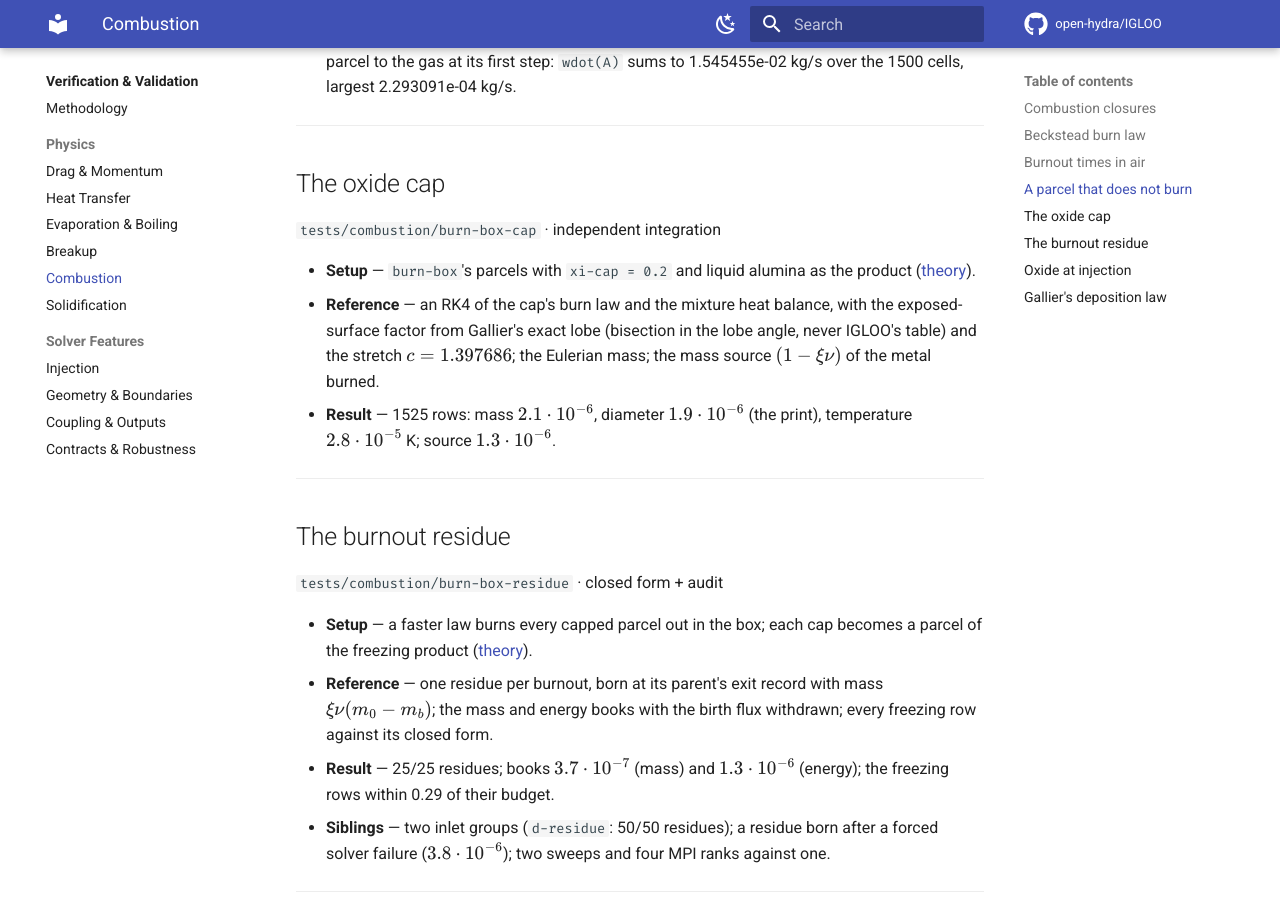
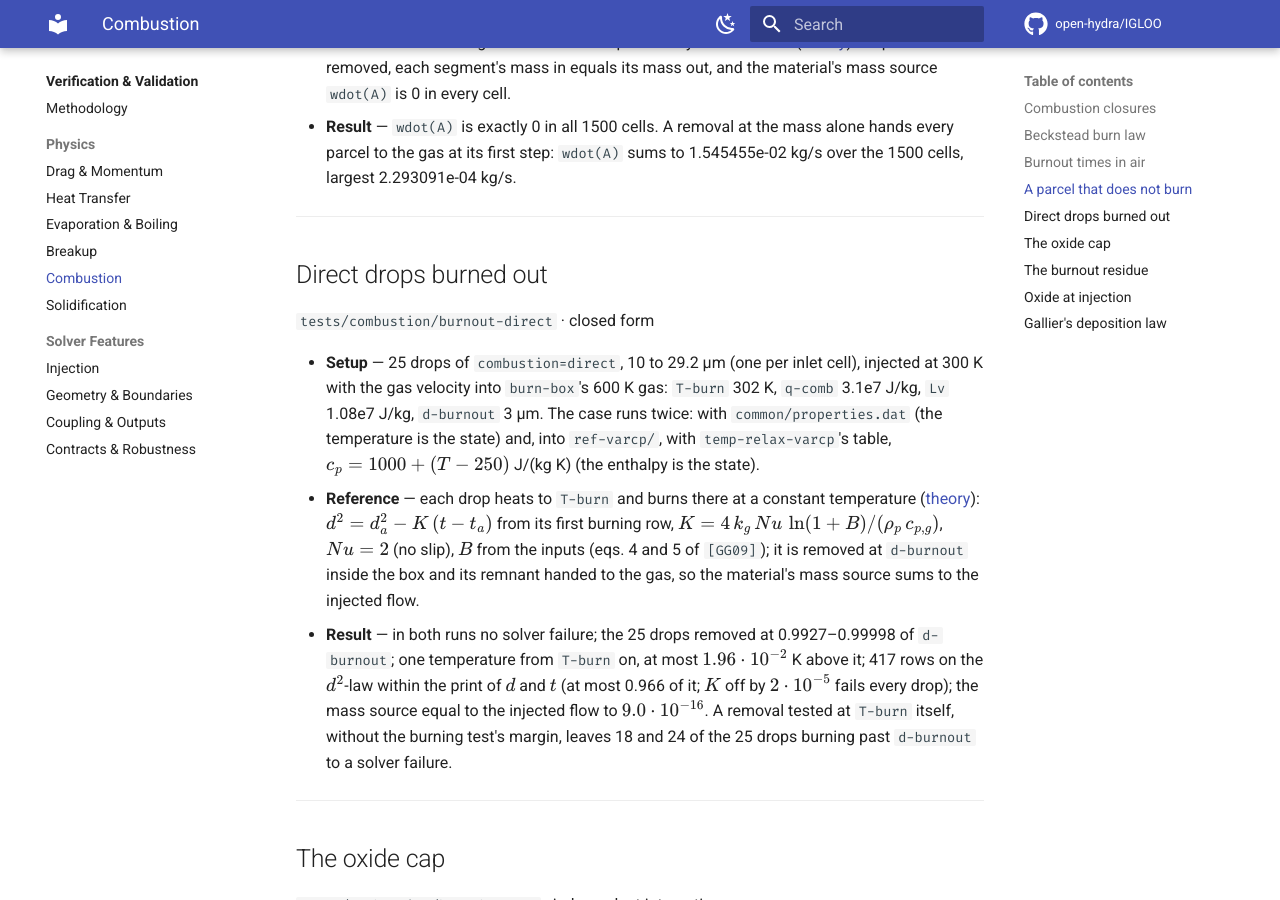
Before and after one commit to open-hydra/IGLOO, an MkDocs documentation site: the page built from docs/vv/combustion.md, in a window 1280 px wide and 900 px high, scrolled down 3800 px. Built offline with MkDocs 1.6.1 and Material for MkDocs 9.7.7, drawn with Linux system fonts in a browser that asks for light colours; comment, search, counter and statistics services are not loaded; some of the changed text lies outside the part shown.

Commit message:
docs: direct's burning temperature shared by the removal, the burnout-direct case, 406 tests
theory/combustion.md: a direct drop is removed at the burnout mass from
T-burn (1 - 1e-10), the temperature from which it burns (one constant,
directOnset); the suite's sentence on direct names burnout-direct and
what it checks. vv/combustion.md: the burnout-direct entry (setup,
reference, result) beside burnout-cold, and its row in the page's table;
vv/index.md: the combustion row and the count. development/testing.md:
the case in the tree and in the combustion category, 406 tests (344 e2e
+ 61 unit + the optional vortex-cloud-3way), counted by ctest -N from
tests/CMakeLists.txt (191 igloo_e2e_case). zensical 0.0.74 build
--strict: no issues.

Co-Authored-By: Claude Opus 5.5 <noreply@anthropic.com>
Claude-Session: https://claude.ai/code/session_01YbtUqacA6qYqYfoFJvSCJ8

```diff
--- a/docs/theory/combustion.md
+++ b/docs/theory/combustion.md
@@ -110,9 +110,10 @@ solver failure.  Under model 8 the test is on the metal's mass $m_\mathrm{Al}$;
 ([Solidification](solidification.md)).
 
 A burning parcel (models 5 and 8) is removed at that mass only while it burns: its temperature must be at or above
-`T-ign` under `Beckstead`, `T-burn` under `direct`. A parcel at the removal mass that does not burn — one injected
-at or below `d-burnout` into a gas that never ignites it — is not removed and goes on as an inert parcel. The
-evaporating models 2 and 4 remove at the mass alone.
+`T-ign` under `Beckstead`, and under `direct` at or above $T_\mathrm{burn}\,(1 - 10^{-10})$, the temperature from
+which the drop burns ([When a drop burns](#when-a-drop-burns-and-its-temperature)). A parcel at the removal mass
+that does not burn — one injected at or below `d-burnout` into a gas that never ignites it — is not removed and goes
+on as an inert parcel. The evaporating models 2 and 4 remove at the mass alone.
 
 ### Robustness
 
@@ -156,7 +157,8 @@ T_p \ge T_\mathrm{burn}\,(1 - 10^{-10}) \quad\text{and}\quad d > d_\mathrm{stop}
 $$
 
 $T_\mathrm{burn}$ the burning temperature and $d_\mathrm{stop}$ = `d-stop` (0 = none); the factor
-$1 - 10^{-10}$ keeps a drop held at $T_\mathrm{burn}$ burning through the round-off of its state. While
+$1 - 10^{-10}$ keeps a drop held at $T_\mathrm{burn}$ burning through the round-off of its state, and the removal
+at the burnout mass ([Burnout](#burnout)) tests the same temperature (one constant, `directOnset`). While
 $\dot m > 0$ the convective and radiative heat are left out of the energy equation and $dT_p/dt = 0$
 ($dh_p/dt = 0$ for the enthalpy state): every heat the drop receives feeds its vaporisation, as in [GG09]
 ($\dot Q = \dot m\,L_v$, $T_p$ held at the saturation temperature). The drop keeps the temperature at which it
@@ -568,8 +570,11 @@ carries the cap), `burn-box-residue-gallier` (five sizes burned out under the la
 path, each burnout time on Beckstead's, Gallier's residue sizes), `beckstead-air` (burnout times of 10–1000 µm particles in air against Eq. 7 of
 `[Beck05]`, his Fig. 1 drawn beside them) and `burnout-cold` (parcels at the removal size that never ignite: none is
 removed).  See `tests/combustion/INFO.md`.  Of `combustion=direct` the suite checks the reading of its row
-(`material_tokens`, MT8) and the refusal of a burning temperature off one atmosphere (`refuse-direct-pressure`);
-no test evaluates its rate or burns a `direct` drop.
+(`material_tokens`, MT8), the refusal of a burning temperature off one atmosphere (`refuse-direct-pressure`) and,
+in `burnout-direct`, 25 drops heated into `T-burn`, with the temperature and with the enthalpy as the state: each
+burns at a constant temperature on the $d^2$-law of eqs. 4 and 5 of [GG09] at $Nu = 2$ (every trajectory row within
+the print of $d$ and $t$) and is removed at `d-burnout` inside the box, its remnant handed to the gas (the mass
+source equals the injected flow).
 
 References:
 
--- a/docs/vv/combustion.md
+++ b/docs/vv/combustion.md
@@ -1,7 +1,8 @@
 # Combustion
 
 Aluminium combustion: Beckstead's $d^n$ burn law (model 5), the oxide cap on a burning drop
-(model 8), the burnout residue, an oxide fraction at injection, and Gallier's deposition law.
+(model 8), the burnout residue, an oxide fraction at injection, Gallier's deposition law, and the $d^2$ burn of
+`combustion=direct` to its removal.
 
 | Case | What it pins | Kind | Result |
 |---|---|---|---|
@@ -12,6 +13,7 @@ Aluminium combustion: Beckstead's $d^n$ burn law (model 5), the oxide cap on a b
 | [`burn-box-residue`](#burn-box-residue) | the burnout residue | closed form + audit | 25/25 residues |
 | [`burn-box-ox0`](#burn-box-ox0) | an oxide fraction at injection | independent integration | 725/725 rows |
 | [`burnout-cold`](#burnout-cold) | no removal of a parcel that does not burn | closed form | no parcel removed |
+| [`burnout-direct`](#burnout-direct) | the $d^2$ burn of `direct` drops and their removal | closed form | 25/25 removed, rows within 0.966 of the print |
 | [Gallier's law](#gallier) | the deposition law and the residue size | independent integration | $\beta$ within 0.017 of Gallier's |
 
 ---
@@ -87,6 +89,27 @@ Aluminium combustion: Beckstead's $d^n$ burn law (model 5), the oxide cap on a b
 
 ---
 
+## Direct drops burned out {#burnout-direct}
+
+`tests/combustion/burnout-direct` · closed form
+
+- **Setup** — 25 drops of `combustion=direct`, 10 to 29.2 µm (one per inlet cell), injected at 300 K with the gas
+  velocity into `burn-box`'s 600 K gas: `T-burn` 302 K, `q-comb` 3.1e7 J/kg, `Lv` 1.08e7 J/kg, `d-burnout` 3 µm. The
+  case runs twice: with `common/properties.dat` (the temperature is the state) and, into `ref-varcp/`, with
+  `temp-relax-varcp`'s table, $c_p = 1000 + (T - 250)$ J/(kg K) (the enthalpy is the state).
+- **Reference** — each drop heats to `T-burn` and burns there at a constant temperature
+  ([theory](../theory/combustion.md#direct-combustion)): $d^2 = d_a^2 - K\,(t - t_a)$ from its first burning row,
+  $K = 4\,k_g\,Nu\,\ln(1 + B)/(\rho_p\,c_{p,g})$, $Nu = 2$ (no slip), $B$ from the inputs (eqs. 4 and 5 of
+  `[GG09]`); it is removed at `d-burnout` inside the box and its remnant handed to the gas, so the material's mass
+  source sums to the injected flow.
+- **Result** — in both runs no solver failure; the 25 drops removed at 0.9927–0.99998 of `d-burnout`; one
+  temperature from `T-burn` on, at most $1.96\cdot10^{-2}$ K above it; 417 rows on the $d^2$-law within the print
+  of $d$ and $t$ (at most 0.966 of it; $K$ off by $2\cdot10^{-5}$ fails every drop); the mass source equal to the
+  injected flow to $9.0\cdot10^{-16}$. A removal tested at `T-burn` itself, without the burning test's margin,
+  leaves 18 and 24 of the 25 drops burning past `d-burnout` to a solver failure.
+
+---
+
 ## The oxide cap {#burn-box-cap}
 
 `tests/combustion/burn-box-cap` · independent integration
```
Also changed, not shown: docs/development/testing.md (+3 -3 lines), docs/vv/index.md (+2 -2 lines).
